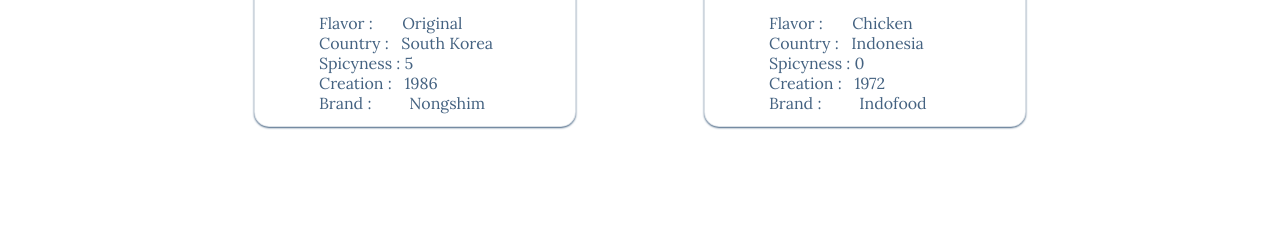
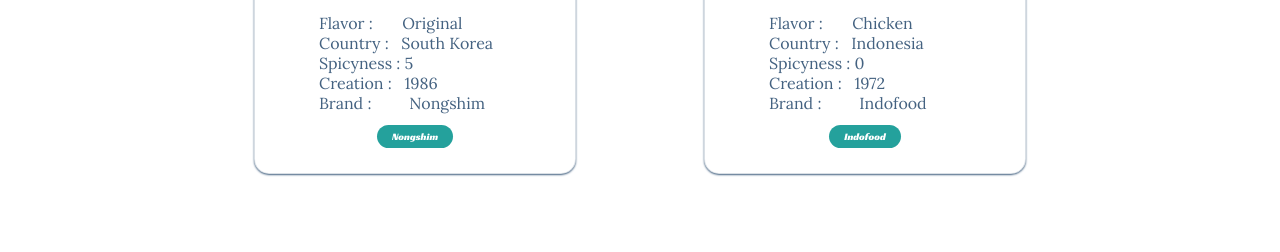
Before and after one commit to beryld/beryl-s-collection, a plain HTML site: page index.html in a window 1280 px wide. Shown: the part 542-794 px from the top of the page. Drawn offline with Linux system fonts and the light colour scheme.

Commit message:
style : add links to websites and styling links

```diff
--- a/collection.js
+++ b/collection.js
@@ -151,4 +151,10 @@ for (let i = 0; i < ramen.length; i++) {
     newBrand.classList.add("brands");
     document.getElementById([i + 1]).appendChild(newBrand);
     newBrand.textContent = "Brand : \xa0\xa0\xa0\xa0\xa0\xa0\xa0 " + ramen[i].Brand;
+
+    const newLink = document.createElement("a");
+    newLink.classList.add("liens");
+    newLink.href = ramen[i].Website;
+    document.getElementById([i + 1]).appendChild(newLink);
+    newLink.textContent = ramen[i].Brand
 }
--- a/style.scss
+++ b/style.scss
@@ -109,6 +109,20 @@ header {
 .lien:hover{
   box-shadow: 0px 1px 2px white;
 }
+.liens{
+  text-decoration: none;
+  color: white;
+  background-color: #24a19c;
+  font-size: 10px;
+  margin-top: 12px;
+  margin-bottom: 12px;
+  border-radius: 25px;
+  padding: 5px 15px;
+  font-family: "Racing Sans One", cursive;
+}
+.liens:hover{
+  box-shadow: 0px 1px 5px #446281;
+}
 
 @media only screen and (min-width: 768px) {
   .card-group {
```
Also changed, not shown: style.css, 1 other file.
